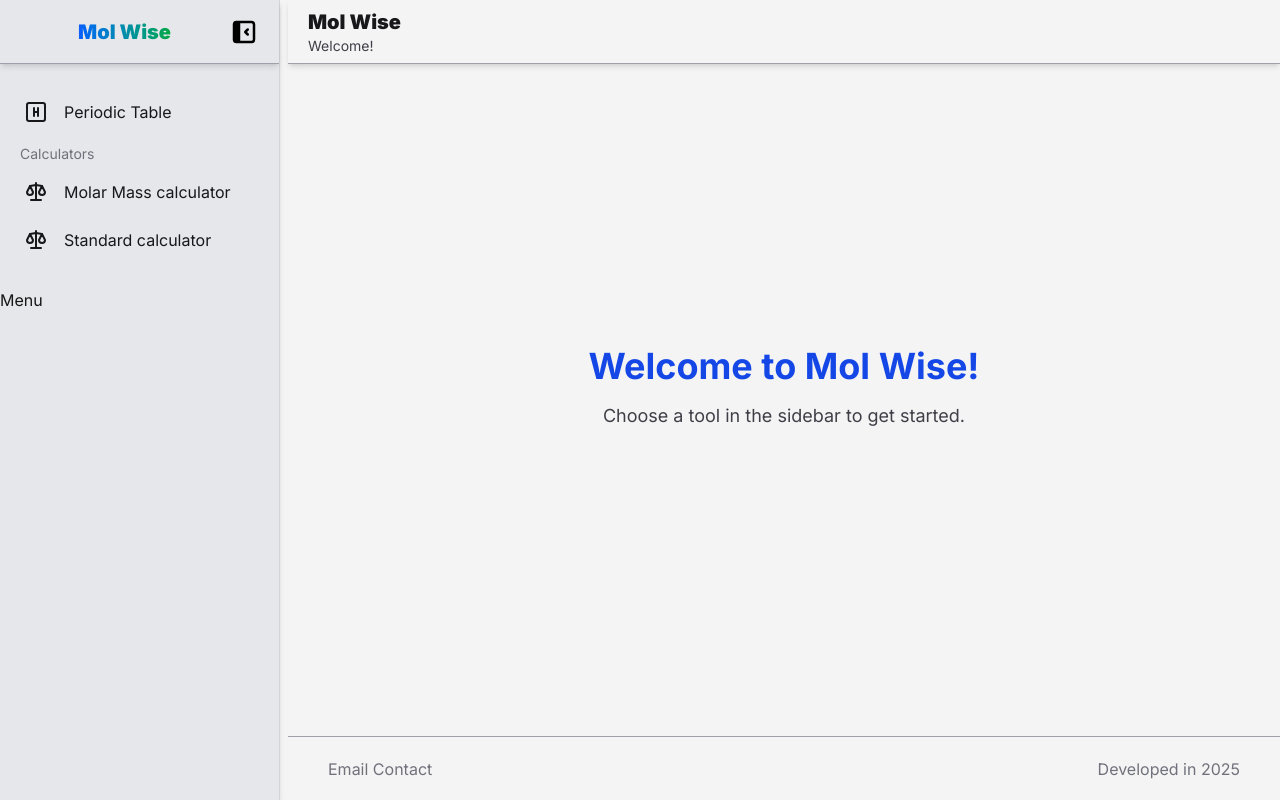
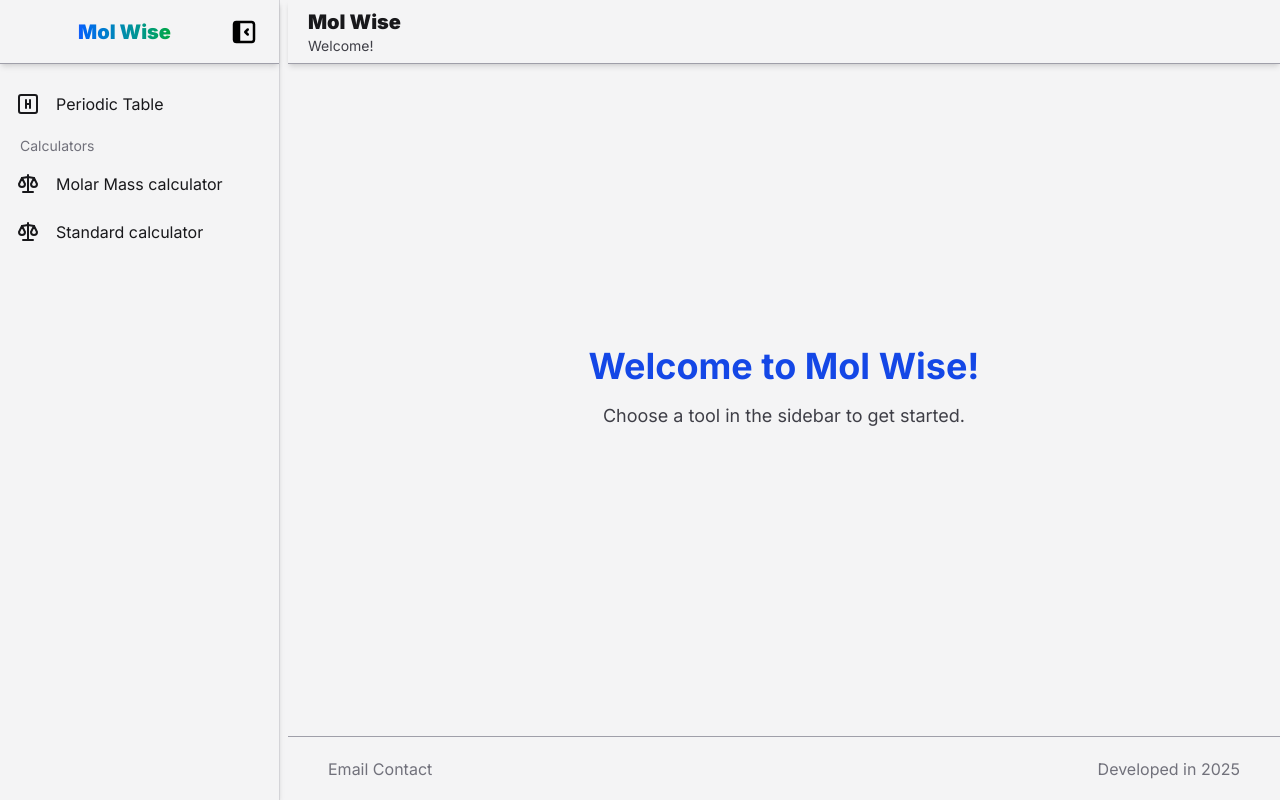
Before and after one commit to brunomacedo1203/Mol-Wise, a Next.js app: page / in a window 1280 px wide. Built offline with nearby package versions, Linux system fonts and the light colour scheme.

Commit message:
refactor: extract section title logic to useSectionTitle hook

```diff
--- a/src/shared/components/Logo.tsx
+++ b/src/shared/components/Logo.tsx
@@ -3,13 +3,15 @@ import Link from "next/link";
 
 export interface LogoProps {
   collapsed: boolean;
+  onClick?: () => void;
 }
 
-export default function Logo({ collapsed }: LogoProps) {
+export default function Logo({ collapsed, onClick }: LogoProps) {
   return (
     <Link
       href="/"
       className="flex items-center justify-center w-full h-16"
+      onClick={onClick}
     >
       <span
         className={`text-lm font-black text-xl ${
--- a/src/shared/components/Menu.tsx
+++ b/src/shared/components/Menu.tsx
@@ -10,23 +10,26 @@ import MenuItem from "@/shared/components/MenuItem";
 
 export interface MenuProps {
   collapsed: boolean;
+  onSectionSelect?: (section: string) => void;
 }
 
-export default function Menu({ collapsed }: MenuProps) {
+export default function Menu({ collapsed, onSectionSelect }: MenuProps) {
   return (
     <div
       className={`
-        text-3xl p-2 gap-2
-        flex flex-col justify-start items-center
+        text-3xl pl-2 gap-2
+        flex flex-col justify-start items-start
         ${collapsed ? "w-16" : "w-70"}
         text-zinc-900
       `}
     >
+      <div onClick={() => onSectionSelect && onSectionSelect("periodic")}>
         <MenuItem
           icone={<IconHospital />}
           label={collapsed ? "" : "Periodic Table"}
           url="/PeriodicTable"
         />
+      </div>
 
       {!collapsed && (
         <span className="text-sm text-zinc-500 self-start pl-3 pt-1">
@@ -34,31 +37,41 @@ export default function Menu({ collapsed }: MenuProps) {
         </span>
       )}
 
+      <div onClick={() => onSectionSelect && onSectionSelect("calculator")}>
         <MenuItem
           icone={<IconScale />}
           label={collapsed ? "" : "Molar Mass calculator"}
           url="/MolarMassCalculator"
         />
+      </div>
+      <div onClick={() => onSectionSelect && onSectionSelect("calculator")}>
         <MenuItem
           icone={<IconScale />}
           label={collapsed ? "" : "Standard calculator"}
           url="/StandardCalculator"
         />
-      {/*<MenuItem
+      </div>
+      {/*<div onClick={() => onSectionSelect && onSectionSelect("concentration")}>
+        <MenuItem
           icone={<IconCalculator />}
           label={collapsed ? "" : "Concentration calculator"}
           url="/ConcentrationCalculator"
         />
+      </div>
+      <div onClick={() => onSectionSelect && onSectionSelect("dilution")}>
         <MenuItem
           icone={<IconRulerMeasure />}
           label={collapsed ? "" : "Dilution calculator"}
           url="/DilutionCalculator"
         />
+      </div>
+      <div onClick={() => onSectionSelect && onSectionSelect("study_organization")}>
         <MenuItem
           icone={<IconSitemap />}
           label={collapsed ? "" : "Study Organization"}
           url="/study_organization"
-      />*/}
+        />
+      </div>*/}
     </div>
   );
 }
--- a/src/shared/components/MenuItem.tsx
+++ b/src/shared/components/MenuItem.tsx
@@ -13,7 +13,7 @@ export default function MenuItem(props: MenuItemProps) {
       href={props.url}
       className={`
         flex items-center gap-4
-        text-base w-full px-4 py-2 rounded-md
+        text-base w-full px-2 py-2 rounded-md
         hover:bg-zinc-300
         hover:rounded-lg
      `}
--- a/src/shared/components/Page.tsx
+++ b/src/shared/components/Page.tsx
@@ -1,8 +1,11 @@
+"use client";
 import React from "react";
 import Header from "@/shared/components/Header";
 import Content from "@/shared/components/Content";
 import Footer from "@/shared/components/Footer";
 import SideArea from "@/shared/components/SideArea";
+import Menu from "@/shared/components/Menu";
+import { useSectionTitle } from "@/shared/hooks/useSectionTitle";
 
 export interface PageProps {
   title: string;
@@ -12,14 +15,21 @@ export interface PageProps {
 
 export default function Page(props: PageProps) {
   const year = new Date().getFullYear();
+  const sectionTitle = useSectionTitle();
+
+  // Expor função globalmente para SideArea/Logo
+  if (typeof window !== 'undefined') {
+    (window as any).__molwiseSetSectionHome = () => {};
+  }
+
   return (
     <div className=" flex h-screen bg-zinc-100">
-      <SideArea title="Menu" color="#e5e7eb">
-        {null}
+      <SideArea title="Menu" bgClass="bg-zinc-150">
+        <Menu collapsed={false} />
       </SideArea>
       <div className=" flex flex-col flex-1">
         <Header
-          title={props.title}
+          title={sectionTitle}
           subtitle={props.subtitle}
           className="h-16 bg-zinc-100"
         />
--- a/src/shared/components/SideArea.tsx
+++ b/src/shared/components/SideArea.tsx
@@ -2,20 +2,21 @@
 
 import React from "react";
 import Logo from '@/shared/components/Logo';
-import Menu from '@/shared/components/Menu';
 import { useCollapsedMenu } from '@/shared/hooks/useCollapsedMenu';
 import { IconLayoutSidebarLeftCollapseFilled, IconLayoutSidebarRightCollapseFilled } from "@tabler/icons-react";
 
 export interface SideAreaProps {
   title: string;
-  color: string;
+  bgClass: string;
   children?: React.ReactNode;
+  className?: string;
 }
 
 export default function SideArea({
   title,
-  color,
+  bgClass,
   children,
+  className,
 }: SideAreaProps) {
   const { collapsed, toggleCollapsed } = useCollapsedMenu();
 
@@ -23,11 +24,13 @@ export default function SideArea({
     <aside
       className={`flex flex-col gap-5 custom-shadow mr-2 transition-width duration-300 ${
         collapsed ? "w-16" : "w-70"
-      } border-r border-zinc-300 shadow-md`}
-      style={{ backgroundColor: color }}
+      } border-r border-zinc-300 shadow-md ${bgClass} ${className}`}
     >
       <div className="flex items-center justify-between px-5 h-16 border-b border-zinc-400 shadow-md">
-        <Logo collapsed={collapsed} />
+        <Logo
+          collapsed={collapsed}
+          onClick={typeof window !== "undefined" && window.__molwiseSetSectionHome ? window.__molwiseSetSectionHome : undefined}
+        />
         <button
           className="text-xl p-0 rounded-md"
           onClick={toggleCollapsed}
@@ -40,8 +43,8 @@ export default function SideArea({
           )}
         </button>
       </div>
-      <Menu collapsed={collapsed} />
-      <h1>{title}</h1>
+      {/* Remover Menu daqui, pois agora é passado como children */}
+      {/* <Menu collapsed={collapsed} /> */}
       <div>{children}</div>
     </aside>
   );
--- /dev/null
+++ b/src/shared/components/types/window.d.ts
@@ -0,0 +1,10 @@
+// TypeScript: extend the Window interface to include __molwiseSetSectionHome
+// Place this at the top of this file or in a global.d.ts if used elsewhere
+
+declare global {
+  interface Window {
+    __molwiseSetSectionHome?: () => void;
+  }
+}
+
+export {}; // Ensures this file is treated as a module by TypeScript
--- /dev/null
+++ b/src/shared/hooks/useSectionTitle.ts
@@ -0,0 +1,12 @@
+import { usePathname } from "next/navigation";
+
+export function useSectionTitle() {
+  const pathname = usePathname();
+
+  if (pathname.startsWith("/PeriodicTable")) return "Periodic Table of Elements";
+  if (
+    pathname.startsWith("/MolarMassCalculator") ||
+    pathname.startsWith("/StandardCalculator")
+  ) return "Calculators";
+  return "Mol Wise";
+}
```
Lines whose indentation alone changed are shown as unchanged.
